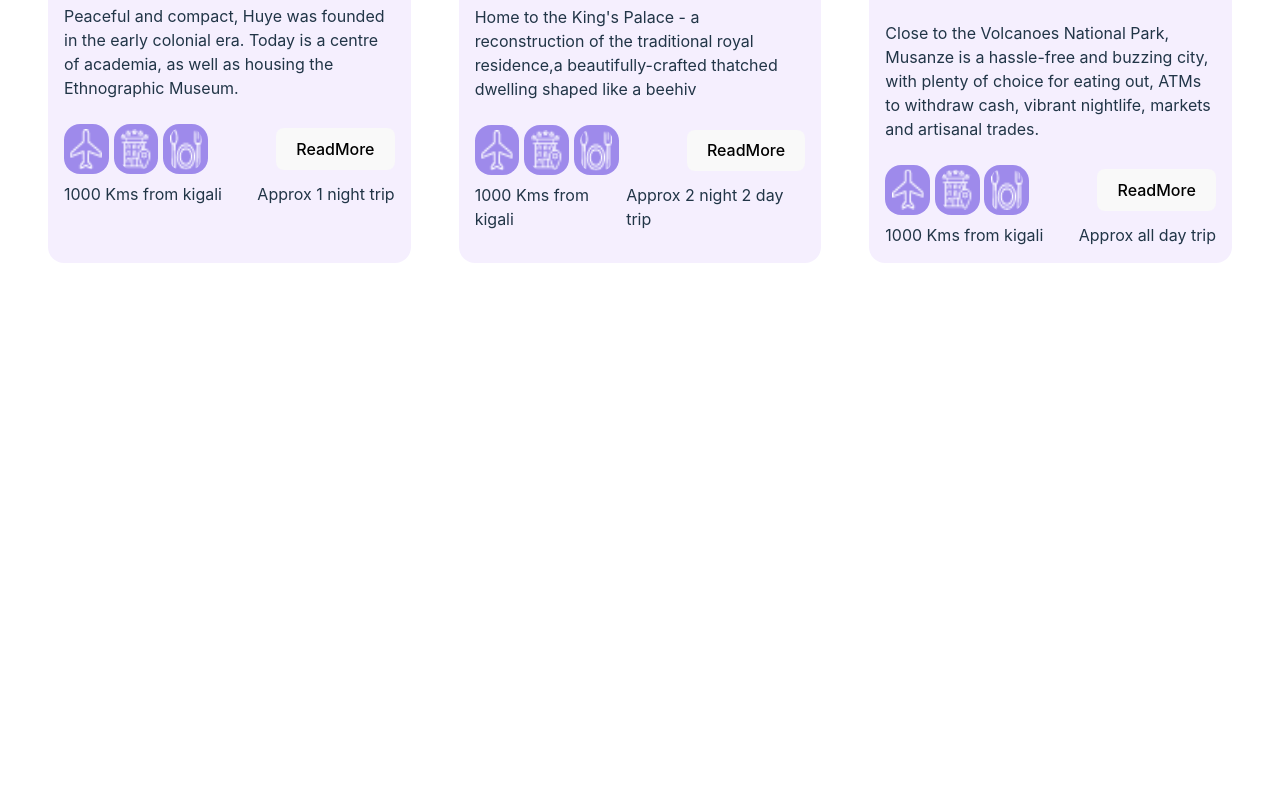
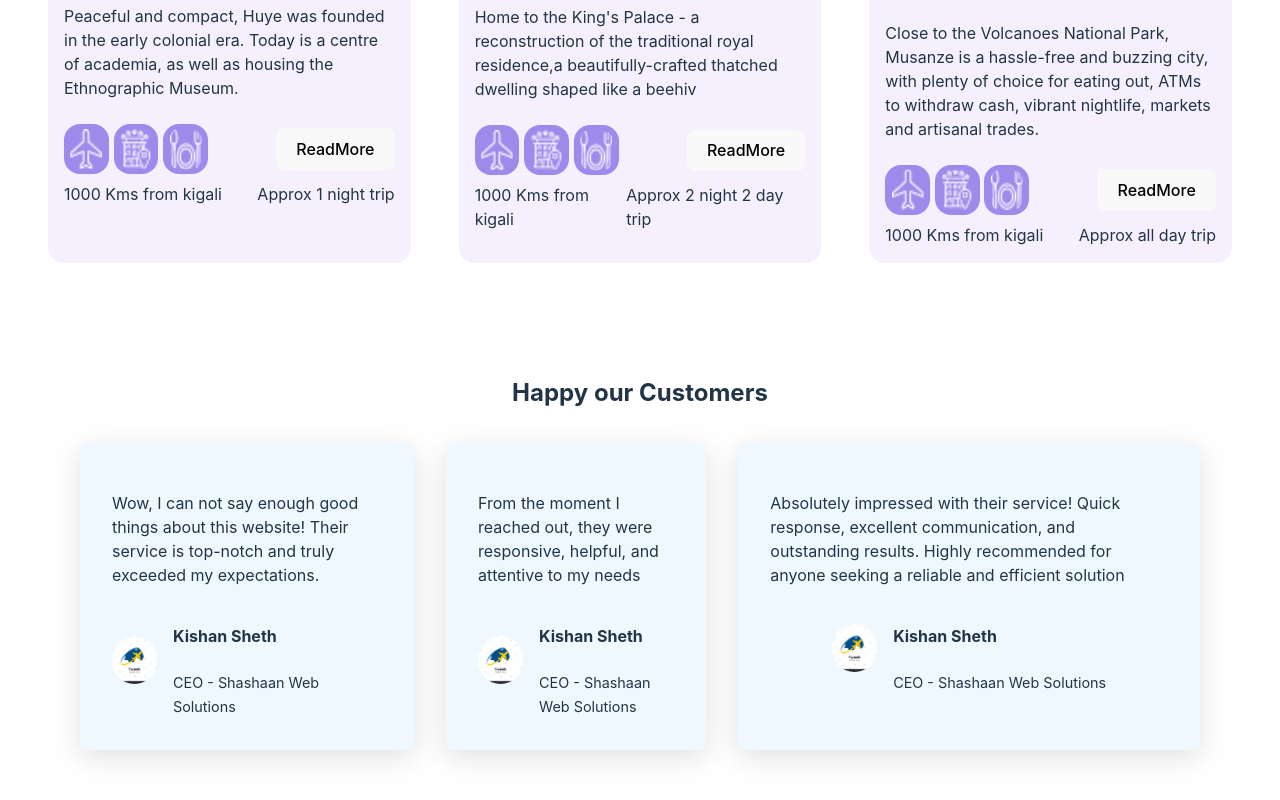
Before and after one commit to niganze/travel-guide-fn, a React (Vite) app: page / in a window 1280 px wide. Shown: the part 3163-3963 px from the top of the page. Before the commit the page ends 3458 px from the top, so only its background shows below. Built offline with nearby package versions, Linux system fonts and the light colour scheme.

Commit message:
footer_section

```diff
--- a/src/App.jsx
+++ b/src/App.jsx
@@ -5,7 +5,7 @@ import Navbar from "./components/Navbar";
 import Recommend from "./components/Recommend";
 import ScrollToTop from "./components/ScrollToTop";
 import Services from "./components/Services";
-// import Testimonials from "./components/Testimonials";
+import Testimonials from "./components/Testimonials";
 import scrollreveal from "scrollreveal";
 import Gallery from "./components/Gallery";
 export default function App() {
@@ -39,7 +39,7 @@ export default function App() {
       <Services />
       <Gallery/>
       <Recommend />
-      {/* <Testimonials /> */}
+      <Testimonials />
       {/* <Footer /> */}
     </div>
   );
--- a/src/components/Testimonials.jsx
+++ b/src/components/Testimonials.jsx
@@ -1,6 +1,6 @@
 // import React from "react";
 import styled from "styled-components";
-import avatarImage from "../assets/avatarImage.jpeg";
+import avatarImage from "../assets/avatarImage.jpg";
 export default function Testimonials() {
   return (
     <Section id="testimonials">
```
Also changed, not shown: src/assets/avatarImage.jpg (added).
